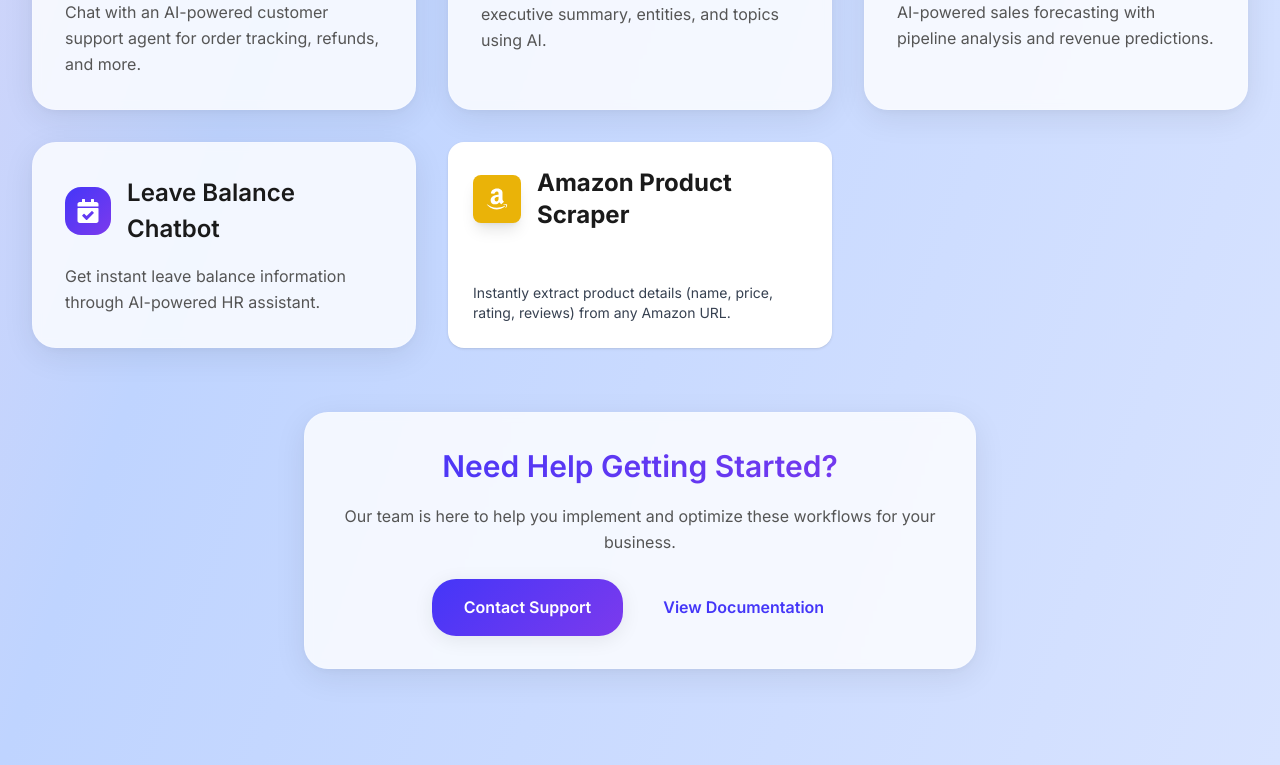
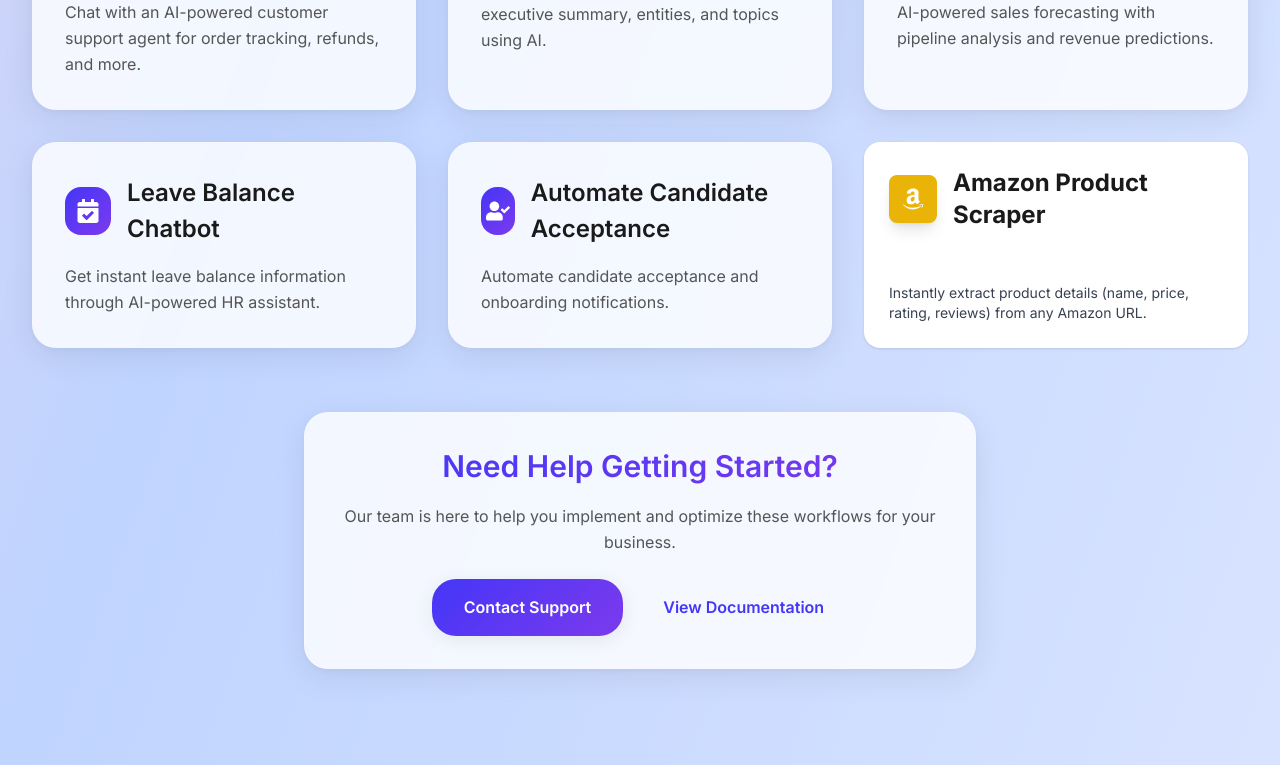
Before and after one commit to QuantamAIDevelopment/marketplace-ui, a React (Create React App) app: page / in a window 1280 px wide. Shown: the part 2876-3641 px from the top of the page. Built offline with nearby package versions, Linux system fonts and the light colour scheme.

Commit message:
bavani codebase merged and tested

```diff
--- a/src/App.js
+++ b/src/App.js
@@ -35,6 +35,7 @@ import './index.css';
 
 import SmartInvoiceAIPage from './pages/SmartInvoiceAIPage';
 import AutomateCandidateAcceptancePage from './pages/AutomateCandidateAcceptancePage';
+import AutomateCandidateAcceptanceCoverPage from './pages/AutomateCandidateAcceptanceCoverPage';
 
 import GmailCategorizationPage from './pages/GmailCategorizationPage';
 import ResumeAnalyzerPage from './pages/ResumeAnalyzerPage';
@@ -44,6 +45,7 @@ import './App.css';
 import './index.css';
 import ErrorBoundary from './components/workflows/ErrorBoundary';
 import PdfSummarizerPage from './pages/PdfSummarizerPage';
+import AI_Powered_Book_Price_TrackerPage from './pages/AI_Powered_Book_Price_TrackerPage';
 
 
 function App() {
@@ -83,6 +85,7 @@ function App() {
 
               <Route path="/smart-invoice-ai" element={<SmartInvoiceAIPage />} />
               <Route path="/automate-candidate-acceptance" element={<AutomateCandidateAcceptancePage />} />
+              <Route path="/automate-candidate-acceptance/cover" element={<AutomateCandidateAcceptanceCoverPage />} />
               <Route path="/workflows/database-migration-ai" element={<DatabaseMigrationAIPage />} />
               <Route path="/workflows/notion-knowledge-base-ai" element={<NotionKnowledgeBaseAIAssistantPage />} />
               <Route path="/amazon-web-scrape" element={<AmazonWebScrapePage />} />
@@ -92,6 +95,7 @@ function App() {
               <Route path="/customer-support-agent" element={<CustomerSupportAgentPage />} />
               <Route path="/pdf-summarizer" element={<PdfSummarizerPage />} />
               <Route path="/leave-balance-chatbot" element={<LeaveBalanceChatbotPage />} />
+              <Route path="/ai-book-price-tracker" element={<AI_Powered_Book_Price_TrackerPage />} />
             </Routes>
           </main>
         </div>
--- a/src/components/workflows/AutomateCandidateAcceptance.jsx
+++ b/src/components/workflows/AutomateCandidateAcceptance.jsx
@@ -2,7 +2,7 @@ import React, { useState } from 'react';
 import { FaUserCheck, FaPaperPlane } from 'react-icons/fa';
 import PageRevealWrapper from './PageRevealWrapper';
 
-const API_URL = 'https://bhanubhavani.app.n8n.cloud/webhook/candidate-accepted';
+const API_URL = 'https://qaid-marketplace-ayf0bggnfxbyckg5.australiaeast-01.azurewebsites.net/webhook/candidate-accepted';
 
 const AutomateCandidateAcceptance = () => {
   const [form, setForm] = useState({
--- a/src/components/workflows/CandidateAcceptanceAI.jsx
+++ b/src/components/workflows/CandidateAcceptanceAI.jsx
@@ -1,7 +1,7 @@
 import React, { useState } from 'react';
 import { FaUserCheck, FaPaperPlane, FaExclamationCircle, FaCopy, FaDownload } from 'react-icons/fa';
 
-const API_URL = 'https://bhanubhavani.app.n8n.cloud/webhook/candidate-accepted';
+const API_URL = 'https://qaid-marketplace-ayf0bggnfxbyckg5.australiaeast-01.azurewebsites.net/webhook/candidate-accepted';
 
 function ErrorMessage({ error }) {
   if (!error) return null;
--- a/src/components/workflows/SmartInvoiceAI.jsx
+++ b/src/components/workflows/SmartInvoiceAI.jsx
@@ -1,7 +1,7 @@
 import React, { useState, useRef } from 'react';
 import { FaFileUpload, FaCheckCircle, FaExclamationCircle, FaCopy, FaDownload } from 'react-icons/fa';
 
-const API_URL = 'https://bhanubhavani.app.n8n.cloud/webhook/invoice%20summary';
+const API_URL = 'https://qaid-marketplace-ayf0bggnfxbyckg5.australiaeast-01.azurewebsites.net/webhook/invoice%20summary';
 
 function ErrorMessage({ error }) {
   if (!error) return null;
--- a/src/pages/AI_Powered_Book_Price_TrackerPage.jsx
+++ b/src/pages/AI_Powered_Book_Price_TrackerPage.jsx
@@ -1,5 +1,5 @@
 import React from 'react';
-import PageRevealWrapper from '../components/PageRevealWrapper';
+import PageRevealWrapper from '../components/workflows/PageRevealWrapper';
 import AIPoweredBookPriceTracker from '../components/workflows/AI_Powered_Book_Price_Tracker';
 
 const AI_Powered_Book_Price_TrackerPage = () => {
--- /dev/null
+++ b/src/pages/AutomateCandidateAcceptanceCoverPage.jsx
@@ -0,0 +1,16 @@
+import React from 'react';
+import { useNavigate } from 'react-router-dom';
+import CoverScreen from '../components/workflows/CoverScreen';
+
+const AutomateCandidateAcceptanceCoverPage = () => {
+  const navigate = useNavigate();
+  return (
+    <CoverScreen
+      heading="Automate Candidate Acceptance"
+      description="Automate candidate acceptance and onboarding notifications. Fill the form to notify the team and update the tracker."
+      onStart={() => navigate('/automate-candidate-acceptance')}
+    />
+  );
+};
+
+export default AutomateCandidateAcceptanceCoverPage;
--- a/src/pages/AutomateCandidateAcceptancePage.jsx
+++ b/src/pages/AutomateCandidateAcceptancePage.jsx
@@ -1,5 +1,6 @@
-import React from 'react';
+import React, { useState } from 'react';
 import AutomateCandidateAcceptance from '../components/workflows/AutomateCandidateAcceptance';
+import CoverScreen from '../components/workflows/CoverScreen';
 
 const AutomateCandidateAcceptancePage = () => {
   return (
--- a/src/pages/Dashboard.js
+++ b/src/pages/Dashboard.js
@@ -1,11 +1,11 @@
-
 import React from 'react';
 import { motion } from 'framer-motion';
 
-import { FaCalendarAlt, FaFileAlt, FaEnvelope, FaUserAlt, FaBirthdayCake, FaFileInvoiceDollar, FaRobot, FaFileContract, FaBoxOpen, FaWarehouse, FaBrain, FaCommentDots, FaMoneyBillWave, FaChartLine, FaChartBar, FaRupeeSign, FaShieldAlt,FaDatabase, FaBook, FaVial, FaCalendarCheck , FaEnvelopeOpenText, FaFilePdf } from 'react-icons/fa'
+import { FaCalendarAlt, FaFileAlt, FaEnvelope, FaUserAlt, FaBirthdayCake, FaFileInvoiceDollar, FaRobot, FaFileContract, FaBoxOpen, FaWarehouse, FaBrain, FaCommentDots, FaMoneyBillWave, FaChartLine, FaChartBar, FaRupeeSign, FaShieldAlt,FaDatabase, FaBook, FaVial, FaCalendarCheck , FaEnvelopeOpenText, FaFilePdf, FaUserCheck } from 'react-icons/fa'
 
 import { useNavigate } from 'react-router-dom';
 import { AmazonWebScrapeCard } from '../components/workflows';
+import AutomateCandidateAcceptance from '../components/workflows/AutomateCandidateAcceptance';
 
 const WorkflowCard = ({ title, icon: Icon, path, summary }) => {
   const navigate = useNavigate();
@@ -173,7 +173,6 @@ const workflowData = [
     path: '/workflows/dynamic-model-selector',
     summary: 'Ask any question and let the agent route it to the best AI model for the job.'
   },
-  // ...existing code...
   {
     title: 'Notion Knowledge Base AI Assistant',
     icon: FaBook,
@@ -233,6 +232,12 @@ const workflowData = [
     icon: FaCalendarCheck,
     path: '/leave-balance-chatbot',
     summary: 'Get instant leave balance information through AI-powered HR assistant.'
+  },
+  {
+    title: 'Automate Candidate Acceptance',
+    icon: FaUserCheck,
+    path: '/automate-candidate-acceptance/cover',
+    summary: 'Automate candidate acceptance and onboarding notifications.'
   },
 ];
 
```
